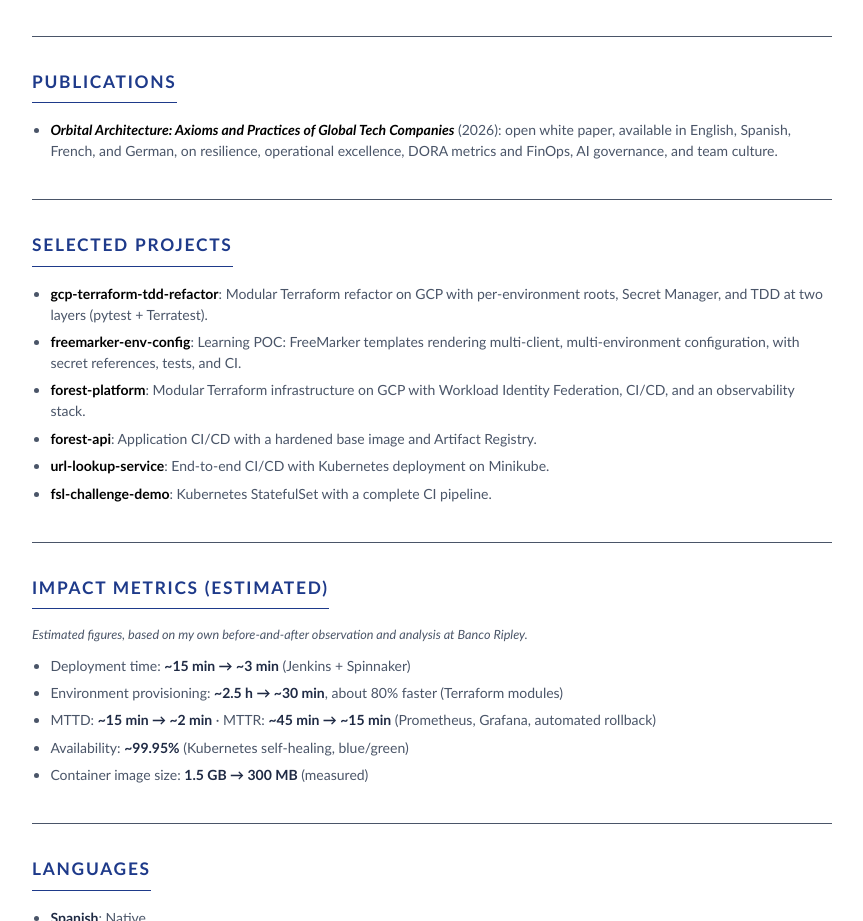
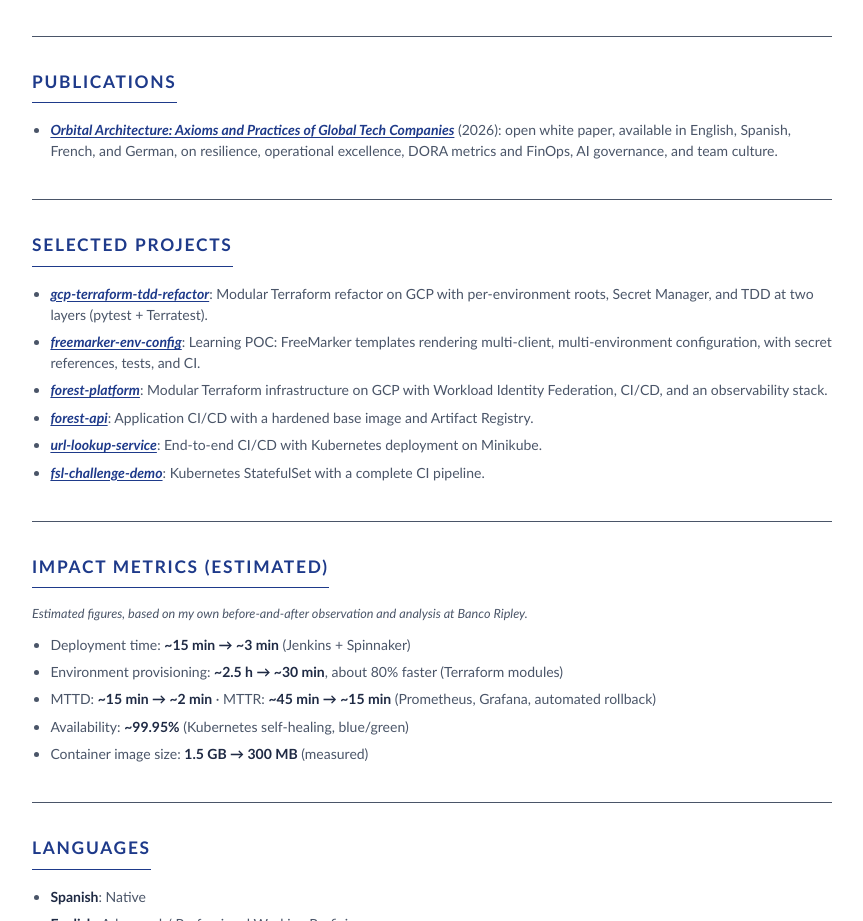
Before and after one commit to meigec/meigec.github.io, a plain HTML site: page index.html in a window 1280 px wide. Shown: the part 4925-5846 px from the top of the page, without its empty margins (208-1071 px from the left). Drawn offline with Linux system fonts and the light colour scheme.

Commit message:
style(cv): project and publication links in navy, italic and underlined
Reverts the black link colour so links are clearly recognisable, also in the PDF.

Co-Authored-By: Claude Opus 5.5 <noreply@anthropic.com>

```diff
--- a/styles.css
+++ b/styles.css
@@ -265,14 +265,15 @@ body {
 }
 
 .projects a {
-  color: #000;
+  color: var(--title);
   font-weight: 600;
-  text-decoration: none;
-  border-bottom: 1px solid transparent;
-  transition: border-color 0.15s;
+  font-style: italic;
+  text-decoration: underline;
+  text-underline-offset: 2px;
+  transition: color 0.15s;
 }
 
-.projects a:hover { border-color: var(--accent); }
+.projects a:hover { color: var(--accent); }
 
 .edu {
   margin: 0;
@@ -402,4 +403,6 @@ body {
   .footer { display: none; }
   .lang-switch { display: none; }
   a { color: #000; border: none; text-decoration: none; }
+  /* Project and publication links keep their link look in the PDF. */
+  .projects a { color: var(--title); text-decoration: underline; }
 }
```
